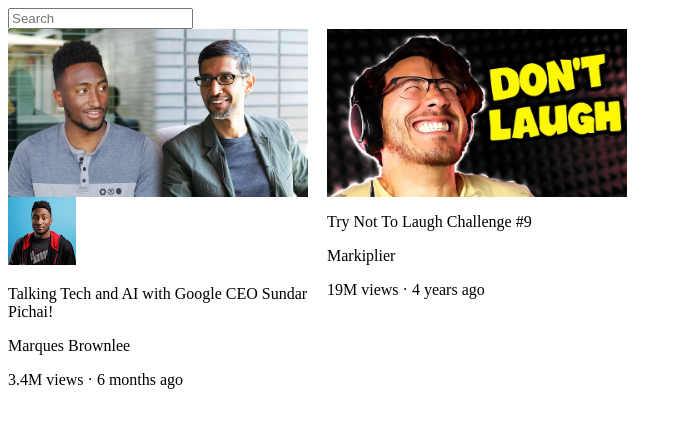
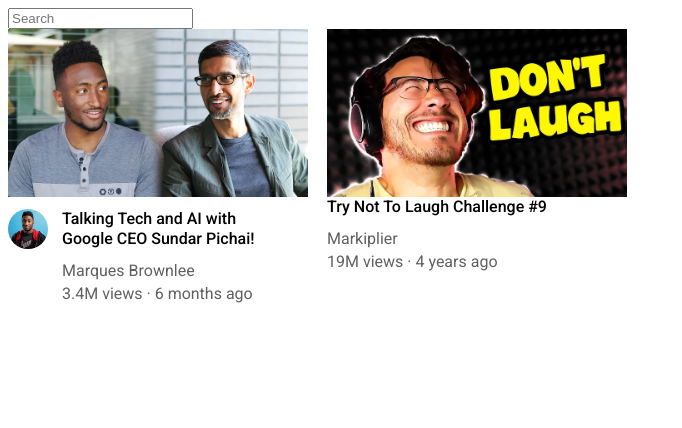
Before and after one commit to git-ritesh/youtube-webpage-clone, a plain HTML site: page youtube.html in a window 1280 px wide. Shown: the whole page, without its empty margins (0-682 px from the left). Drawn offline with Linux system fonts and the light colour scheme.

Commit message:
add styles for the modification of video preview-1

```diff
--- a/youtube.css
+++ b/youtube.css
@@ -17,21 +17,31 @@
   display: block;
 }
 
+p {
+  font-family: Roboto, Arial;
+  margin-top: 0;
+  margin-bottom: 0;
+}
+
 .search-bar {
   display: block;
 }
 
 .video-title {
-  width: 300px;
-  display: block;
+  margin-top: 0;
+  font-style: 14px;
+  font-weight: 500;
+  line-height: 20px;
+  margin-bottom: 12px;
+}
+
+.video-author, .video-stats {
+  font-style: 12px;
+  color: rgb(96, 96, 96);
 }
 
 .video-author {
-  display: block;
-}
-
-.video-stats {
-  display: block;
+  margin-bottom: 4px;
 }
 
 .video-preview {
@@ -40,3 +50,25 @@
   vertical-align: top;
   margin-right: 15px;
 }
+
+.channel-picture {
+  vertical-align: top;
+  display: inline-block;
+  width: 50px;
+}
+
+.video-info {
+  display: inline-block;
+  width: 200px;
+}
+
+.profile-picture {
+  /* width: 50px; */
+  /* width: 100%; */
+  width: 40px;
+  border-radius: 30px;
+}
+
+.thumbnail-row {
+  margin-bottom: 12px;
+}
```
